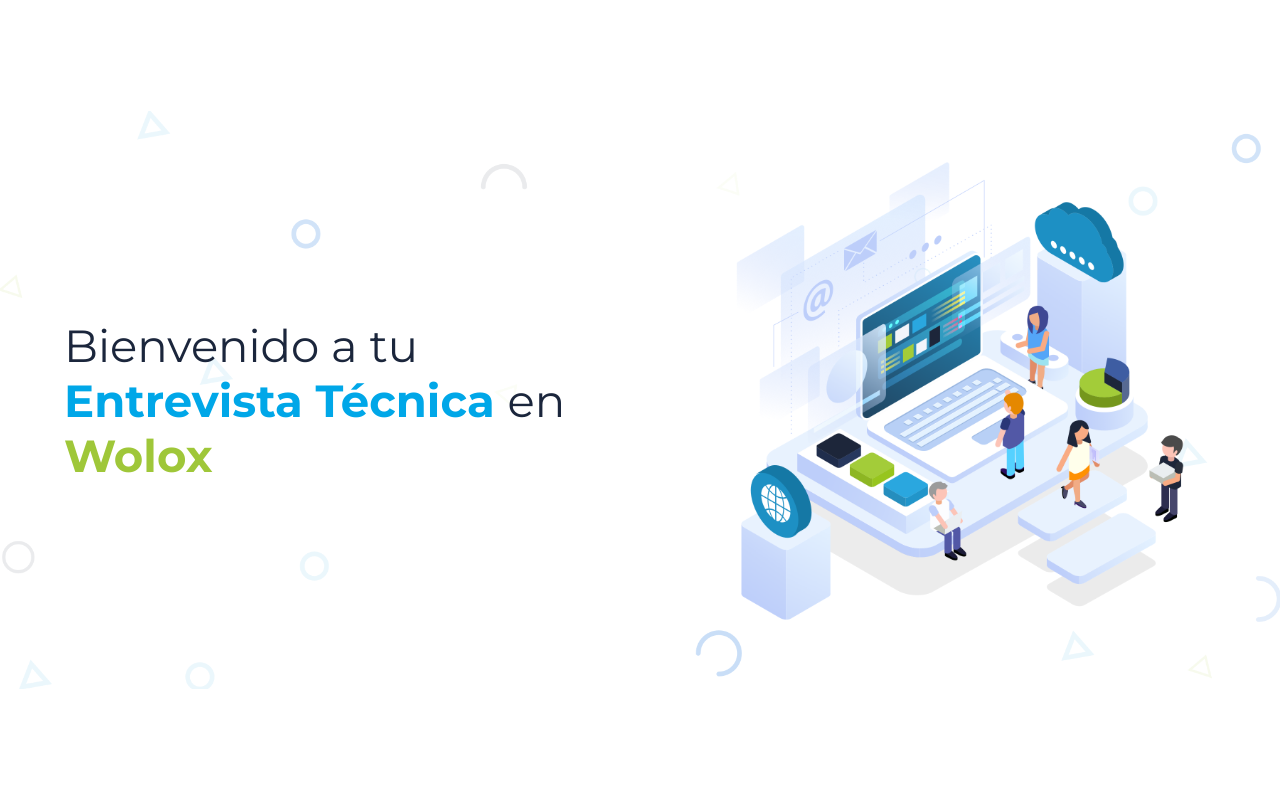
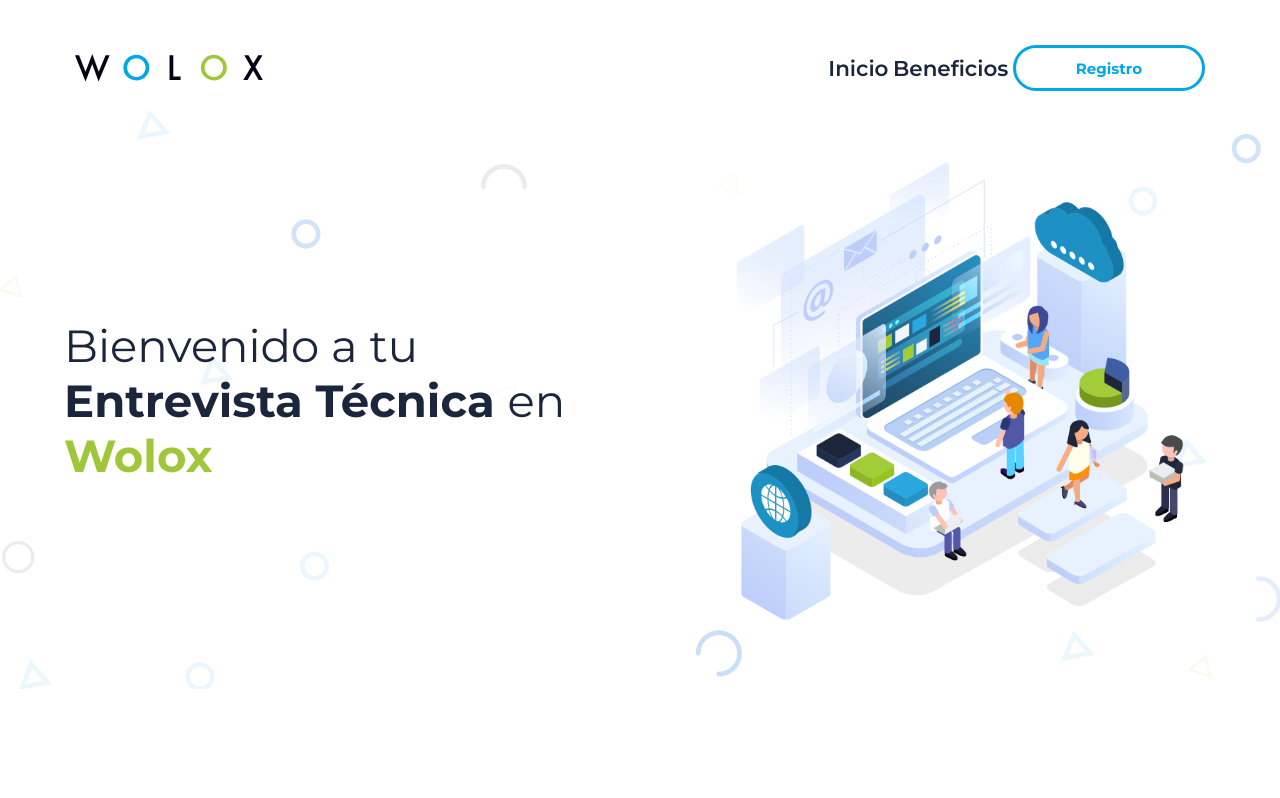
Before and after one commit to maudrani/react-interview-wolox, a React (Create React App) app: page / in a window 1280 px wide. Shown: the top 798 px of the page. Built offline with nearby package versions, Linux system fonts and the light colour scheme.

Commit message:
Added Navbar to Landing

```diff
--- a/src/Components/Hero/Hero.js
+++ b/src/Components/Hero/Hero.js
@@ -11,7 +11,7 @@ const Hero = () => {
             size="3"
             weight="4"
             className="title"
-            content="dark-[Bienvenido a tu ] blue-1[Entrevista Técnica ] dark-[en ] green-1[Wolox]"
+            content="dark-[Bienvenido a tu ] dark-1[Entrevista Técnica ] dark-[en ] green-1[Wolox]"
           />
         </div>
 
--- a/src/Components/Landing.js
+++ b/src/Components/Landing.js
@@ -7,8 +7,8 @@ import Footer from "./footer/Footer";
 
 const Landing = () => {
   return (
-    <div>
-      {/* <NavBar /> */}
+    <div className='landing'>
+      <NavBar />
       <Hero />
       <Promo />
       <Benefits />
--- a/src/Components/NavBar/NavBar.js
+++ b/src/Components/NavBar/NavBar.js
@@ -1,10 +1,28 @@
 import React from "react";
+import WxButton from "../basics/WxButton";
+import logo from "../../Assets/logo_full_color.svg";
 
 const NavBar = () => {
   return (
-    <p>
+    <div className="navbar">
+      <div className="container r-sb-c">
+        <div className="logo-container r-fs-c">
+          <img alt="logo" src={logo} />
+        </div>
 
-    </p>
+        <ul className="r-sb-c fs-5 fw-2">
+          <li>
+            <a href="#inicio">Inicio</a>
+          </li>
+          <li>
+            <a href="#inicio">Beneficios</a>
+          </li>
+          <li>
+            <WxButton outline content="Registro" fontSize="6" fontWeight="1" />
+          </li>
+        </ul>
+      </div>
+    </div>
   );
 };
 
--- a/src/Components/benefits/Benefits.js
+++ b/src/Components/benefits/Benefits.js
@@ -4,7 +4,7 @@ import BenefitList from "./benefit-list";
 
 const Benefit = () => {
   return (
-    <div class="benefits">
+    <div className="benefits">
       <div className="container c-sa-c ">
         <WxText
           className=" promo-title"
--- a/src/Components/benefits/benefit-list.js
+++ b/src/Components/benefits/benefit-list.js
@@ -5,8 +5,8 @@ import benefitsDB from "./data/benefitsDB";
 const BenefitList = ({ className }) => {
   return (
     <div className={"benefits-list r-sa-c " + className}>
-      {benefitsDB.map((benefit) => {
-        return <Benefit title={benefit.title} image={benefit.img} />;
+      {benefitsDB.map((benefit, id) => {
+        return <Benefit key={id} title={benefit.title} image={benefit.img} />;
       })}
     </div>
   );
--- a/src/Styles/3-basics/_global.scss
+++ b/src/Styles/3-basics/_global.scss
@@ -3,7 +3,6 @@ html {
     margin: 0;
     box-sizing: border-box;
     font-size: $font-size-main; //Cambiar con media queries
-    scroll-behavior: smooth;
 }
 
 
@@ -14,7 +13,6 @@ html {
     font-family: $font-family;
     transition: $transition-main;
     outline: none;
-    scroll-behavior: smooth;
 }
 
 a,
--- a/src/Styles/4-layout/_navbar.scss
+++ b/src/Styles/4-layout/_navbar.scss
@@ -0,0 +1,25 @@
+.navbar {
+    position: absolute;
+    width: 100%
+}
+
+.navbar .container {
+    @include griding(1fr, 2fr 1fr);
+    padding: 3rem 5rem;
+
+    .logo-container {
+        height: 100%;
+        img {
+            width: 25%;
+        }
+    }
+
+    ul {
+        height: 100%;
+        list-style-type: none;
+
+        a:hover {
+            color: $wolox-blue;
+        }
+    }
+}
--- a/src/Styles/6-pages/_landing.scss
+++ b/src/Styles/6-pages/_landing.scss
@@ -0,0 +1,3 @@
+.landing {
+
+}
```
Also changed, not shown: 1 other file (tests, documents, lock files or other folders).
